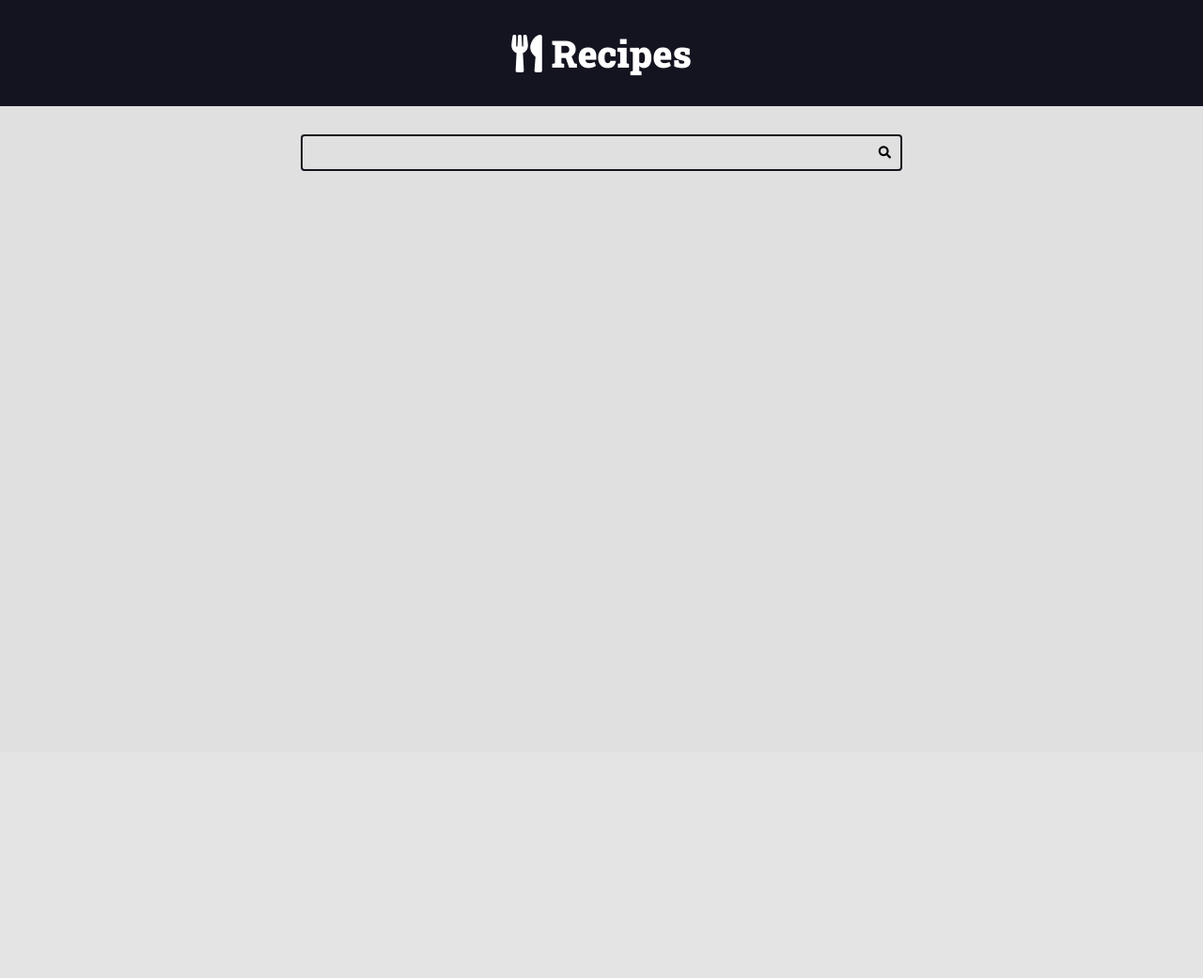
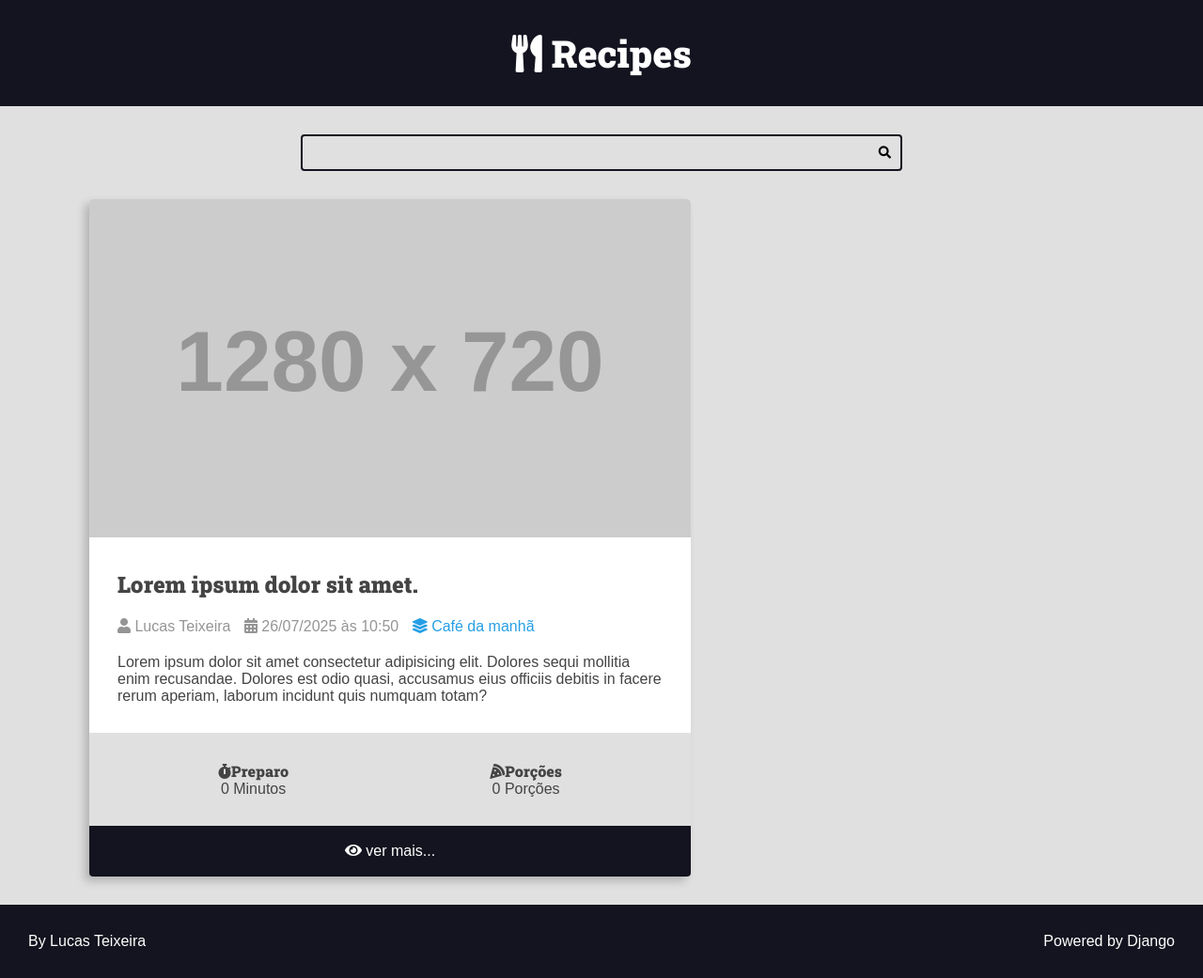
Before and after one commit to lucascode-teixeira/recipe_website, a Django app: page / in a window 1280 px wide. Shown: the whole page at 94% size. Before the commit the page ends 182 px from the top, so only its background shows below. Run offline with Django 5.2, Linux system fonts and the light colour scheme; grey boxes labelled with a size stand in for pictures from a placeholder-image service; some libraries are stand-ins or nearby versions.

Commit message:
Criado novos arquivos e adicionado arquivos statics nas config do project

```diff
--- /dev/null
+++ b/base_static/global/css/global-style.css
@@ -0,0 +1,3 @@
+body {
+    background: red;
+}
--- a/project/settings.py
+++ b/project/settings.py
@@ -117,7 +117,10 @@ USE_TZ = True
 # Static files (CSS, JavaScript, Images)
 # https://docs.djangoproject.com/en/5.2/howto/static-files/
 
-STATIC_URL = 'static/'
+STATIC_URL = 'recipes/static/'
+STATICFILES_DIRS = [
+    BASE_DIR / 'base_static',
+]
 
 # Default primary key field type
 # https://docs.djangoproject.com/en/5.2/ref/settings/#default-auto-field
--- /dev/null
+++ b/recipes/static/recipes/css/styles.css
@@ -0,0 +1,227 @@
+:root {
+    --color-primary: #269fe6;
+    --color-primary-hover: #2086c2;
+    --color-primary-dark: #13141f;
+    --color-primary-dark-hover: #212336;
+    --color-primary-light: #d4ecfa;
+    --color-primary-light-hover: #bdd8e7;
+
+    --color-white: #fff;
+    --color-black: #000;
+
+    --color-dark-text: #444;
+    --color-info-light: #cce5ff;
+    --color-debug-light: #cce5ff;
+    --color-success-light: #d4edda;
+    --color-alert-light: #fff3cd;
+    --color-warning-light: #fff3cd;
+    --color-error-light: #f8d7da;
+
+    --color-info-dark: #4d86c4;
+    --color-debug-dark: #4d86c4;
+    --color-success-dark: #4a9c5d;
+    --color-alert-dark: #927f40;
+    --color-warning-dark: #927f40;
+    --color-error-dark: #da525d;
+
+    --color-gray-0: #f9f9f9;
+    --color-gray-1: #e0e0e0;
+    --color-gray-2: #c7c7c7;
+    --color-gray-3: #aeaeae;
+    --color-gray-4: #959595;
+    --color-gray-5: #7d7d7d;
+    --color-gray-6: #646464;
+    --color-gray-7: #4b4b4b;
+    --color-gray-8: #323232;
+    --color-gray-9: #191919;
+
+    --font-primary: sans-serif;
+    --font-headings: 'Roboto Slab', serif;
+
+    --spacing-gutter-medium: 3rem;
+    --spacing-gutter-large: 4rem;
+}
+
+* {
+    padding: 0;
+    margin: 0;
+    box-sizing: border-box;
+}
+
+html {
+    font-size: 62.5%;
+}
+
+body {
+    font-size: 1.6rem;
+    font-family: var(--font-primary);
+    background: var(--color-gray-1);
+    color: var(--color-dark-text);
+}
+
+h1,
+h2,
+h3,
+h4,
+h5,
+h6 {
+    font-family: var(--font-headings);
+}
+
+.main-header-container {
+    background: var(--color-primary-dark);
+}
+
+.container {
+    max-width: 115rem;
+    margin: 0 auto;
+    padding: var(--spacing-gutter-medium);
+}
+
+.main-logo {
+    font-size: 4rem;
+    color: var(--color-white);
+    text-decoration: none;
+    display: flex;
+    flex-flow: row nowrap;
+    align-items: center;
+    justify-content: center;
+    width: fit-content;
+    margin: 0 auto;
+}
+
+.main-logo-icon {
+    margin-right: 1rem;
+}
+.search-container {
+
+}
+.search-form {
+    border: .2rem solid var(--color-primary-dark);
+    max-width: 64rem;
+    margin: 0 auto;
+    border-radius: .4rem;
+    position: relative;
+    transition: all 270ms ease-in-out;
+}
+.search-input,
+.search-button {
+    border: none;
+    background: none;
+    outline: none;
+    padding: 1rem;
+    transition: all 270 ease-in-out;
+}
+.search-input {
+    width: 100%;
+    padding-right: 3rem;
+}
+.search-button {
+    position: absolute;
+    top: 0;
+    right: 0;
+}
+.search-button:focus {
+    outline: 1px solid var(--color-primary);
+    background: rgb(0, 0, 0, .09);
+}
+.search-form:focus-within {
+    border-color: var(--color-primary);
+    background: var(--color-white);
+}
+.search-form:focus-within .search-button {
+    color: var(--color-primary);
+}
+.main-content {
+    padding-top: 0;
+}
+.main-content-list {
+    display: grid;
+    grid-template-columns: repeat(auto-fit, minmax(330px, 1fr));
+    gap: var(--spacing-gutter-large);
+}
+.recipe {
+    background: var(--color-white);
+    box-shadow: -5px 5px 10px rgba(0, 0, 0, .2);
+    transform: scale(1);
+    transition: all 300ms ease-in-out;
+    border-radius: .4rem;
+    overflow: hidden;
+}
+.recipe img {
+    max-width: 100%;
+}
+.recipe-list-item {
+    max-width: 64rem;
+}
+.recipe-list-item:hover {
+    transform: scale(1.02);
+    box-shadow: -8px 8px 18px rgba(0, 0, 0, .25);
+}
+.recipe-title-container {
+    padding: var(--spacing-gutter-medium);
+    padding-bottom: 2rem;
+}
+.recipe-author {
+    padding: 0 var(--spacing-gutter-medium);
+}
+.recipe-content {
+    padding: var(--spacing-gutter-medium);
+    padding-top: 2rem;
+}
+.recipe-author-item {
+    color: var(--color-gray-4);
+    margin-right: 1rem;
+}
+.recipe-author a {
+    color: var(--color-primary);
+    transition: all 300ms ease-in-out;
+    text-decoration: none;
+}
+.recipe-author a:hover {
+    color: var(--color-primary-dark);
+}
+.recipe-meta-container {
+    display: flex;
+    flex-flow: row nowrap;
+    padding: var(--spacing-gutter-medium);
+    background: var(--color-gray-1);
+}
+.recipe-meta {
+    display: flex;
+    flex-flow: column nowrap;
+    flex-shrink: 1;
+    flex-grow: 1;
+    text-align: center;
+}
+.recipe-meta-title {
+    font-size: 1.6rem;
+}
+.recipe-footer a {
+    background: var(--color-primary-dark);
+    display: block;
+    color: var(--color-white);
+    text-decoration: none;
+    text-align: center;
+    padding: 1.8rem var(--spacing-gutter-medium);
+    transition: all 300ms ease-in-out;
+}
+.recipe-footer a:hover {
+    filter: brightness(2);
+}
+.main-footer {
+    display: flex;
+    align-items: center;
+    justify-content: space-between;
+    background: var(--color-primary-dark);
+    color: var(--color-white);
+    padding: var(--spacing-gutter-medium);
+}
+.main-footer a {
+    color: var(--color-white);
+    text-decoration: none;
+    transition: all 300ms ease-in-out;
+}
+.main-footer a:hover {
+    filter: brightness(.8);
+}
--- a/recipes/templates/recipes/pages/index.html
+++ b/recipes/templates/recipes/pages/index.html
@@ -2,14 +2,13 @@
 
 <body>
     {% include "recipes/partials/header.html" %}
+    {% include "recipes/partials/search.html" %}
 
-    <div class="search-container">
-        <div class="container">
-            <form action="" class="search-form">
-                <input type="search" class="search-input" name="search">
-                <button type="subimit" class="search-button"><i class="fas fa-search"></i></button>
-            </form>
+    <main class="main-content-container">
+        <div class="main-content main-content-list container">
+            {% include "recipes/partials/recipe.html" %}
         </div>
-    </div>
+    </main>
+    {% include "recipes/partials/footer.html" %}
 </body>
 </html>
--- /dev/null
+++ b/recipes/templates/recipes/partials/footer.html
@@ -0,0 +1,8 @@
+<footer class="main-footer">
+    <div class="developer">
+            <a href="https://github.com/lucascode-teixeira/recipe_website" target="_blank" rel="noreferrer noopener">By Lucas Teixeira</a>
+    </div>
+    <div class="powered">
+            <a href="https://www.djangoproject.com/" target="_blank" rel="noreferrer noopener">Powered by Django</a>
+    </div>
+</footer>
--- a/recipes/templates/recipes/partials/head.html
+++ b/recipes/templates/recipes/partials/head.html
@@ -1,3 +1,4 @@
+{% load static %}
 <!DOCTYPE html>
 <html lang="pt-br">
 
@@ -16,140 +17,7 @@
     <link rel="preconnect" href="https://fonts.googleapis.com">
     <link rel="preconnect" href="https://fonts.gstatic.com" crossorigin>
     <link href="https://fonts.googleapis.com/css2?family=Roboto+Slab:wght@900&display=swap" rel="stylesheet">
+    <link rel="stylesheet" href="{% static 'recipes/css/styles.css' %}">
+    <!--<link rel="stylesheet" href="{% static 'global/css/global-style.css' %}">-->
     <title>Recipes</title>
-    <style>
-        :root {
-            --color-primary: #269fe6;
-            --color-primary-hover: #2086c2;
-            --color-primary-dark: #13141f;
-            --color-primary-dark-hover: #212336;
-            --color-primary-light: #d4ecfa;
-            --color-primary-light-hover: #bdd8e7;
-
-            --color-white: #fff;
-            --color-black: #000;
-
-            --color-dark-text: #444;
-            --color-info-light: #cce5ff;
-            --color-debug-light: #cce5ff;
-            --color-success-light: #d4edda;
-            --color-alert-light: #fff3cd;
-            --color-warning-light: #fff3cd;
-            --color-error-light: #f8d7da;
-
-            --color-info-dark: #4d86c4;
-            --color-debug-dark: #4d86c4;
-            --color-success-dark: #4a9c5d;
-            --color-alert-dark: #927f40;
-            --color-warning-dark: #927f40;
-            --color-error-dark: #da525d;
-
-            --color-gray-0: #f9f9f9;
-            --color-gray-1: #e0e0e0;
-            --color-gray-2: #c7c7c7;
-            --color-gray-3: #aeaeae;
-            --color-gray-4: #959595;
-            --color-gray-5: #7d7d7d;
-            --color-gray-6: #646464;
-            --color-gray-7: #4b4b4b;
-            --color-gray-8: #323232;
-            --color-gray-9: #191919;
-
-            --font-primary: sans-serif;
-            --font-headings: 'Roboto Slab', serif;
-
-            --spacing-gutter-medium: 3rem;
-            --spacing-gutter-large: 4rem;
-        }
-
-        * {
-            padding: 0;
-            margin: 0;
-            box-sizing: border-box;
-        }
-
-        html {
-            font-size: 62.5%;
-        }
-
-        body {
-            font-size: 1.6rem;
-            font-family: var(--font-primary);
-            background: var(--color-gray-1);
-        }
-
-        h1,
-        h2,
-        h3,
-        h4,
-        h5,
-        h6 {
-            font-family: var(--font-headings);
-        }
-
-        .main-header-container {
-            background: var(--color-primary-dark);
-        }
-
-        .container {
-            max-width: 115rem;
-            margin: 0 auto;
-            padding: var(--spacing-gutter-medium);
-        }
-
-        .main-logo {
-            font-size: 4rem;
-            color: var(--color-white);
-            text-decoration: none;
-            display: flex;
-            flex-flow: row nowrap;
-            align-items: center;
-            justify-content: center;
-            width: fit-content;
-            margin: 0 auto;
-        }
-
-        .main-logo-icon {
-            margin-right: 1rem;
-        }
-        .search-container {
-
-        }
-        .search-form {
-            border: .2rem solid var(--color-primary-dark);
-            max-width: 64rem;
-            margin: 0 auto;
-            border-radius: .4rem;
-            position: relative;
-            transition: all 270ms ease-in-out;
-        }
-        .search-input,
-        .search-button {
-            border: none;
-            background: none;
-            outline: none;
-            padding: 1rem;
-            transition: all 270 ease-in-out;
-        }
-        .search-input {
-            width: 100%;
-            padding-right: 3rem;
-        }
-        .search-button {
-            position: absolute;
-            top: 0;
-            right: 0;
-        }
-        .search-button:focus {
-            outline: 1px solid var(--color-primary);
-            background: rgb(0, 0, 0, .09);
-        }
-        .search-form:focus-within {
-            border-color: var(--color-primary);
-            background: var(--color-white);
-        }
-        .search-form:focus-within .search-button {
-            color: var(--color-primary);
-        }
-    </style>
 </head>
--- /dev/null
+++ b/recipes/templates/recipes/partials/recipe.html
@@ -0,0 +1,47 @@
+<div class="recipe recipe-list-item">
+    <div class="recipe-cover">
+        <img src="https://placehold.co/1280x720/269fe6/png" alt="temporary">
+    </div>
+    <div class="recipe-title-container">
+        <h2 class="recipe-title">Lorem ipsum dolor sit amet.</h2>
+    </div>
+    <div class="recipe-author">
+        <span class="recipe-author-item">
+            <i class="fas fa-user"></i>
+            Lucas Teixeira
+        </span>
+        <span class="recipe-author-item">
+            <i class="fas fa-calendar-alt"></i>
+            26/07/2025 às 10:50
+        </span>
+        <span class="recipe-author-item">
+            <a href="/recipes/category/cafe-da-manha/">
+                <i class="fas fa-layer-group"></i>
+                <span>Café da manhã</span>
+            </a>
+        </span>
+    </div>
+    <div class="recipe-content">
+        <p>Lorem ipsum dolor sit amet consectetur adipisicing elit. Dolores sequi mollitia enim recusandae. Dolores est odio quasi, accusamus eius officiis debitis in facere rerum aperiam, laborum incidunt quis numquam totam?</p>
+    </div>
+    <div class="recipe-meta-container">
+        <div class="recipe-meta recipe-preparation">
+            <h3 class="recipe-meta-title"><i class="fas fa-stopwatch"></i>Preparo</h3>
+            <div class="recipe-meta-text">
+                0 Minutos
+            </div>
+        </div>
+        <div class="recipe-meta recipe-servings">
+            <h3 class="recipe-meta-title"><i class="fas fa-pizza-slice"></i>Porções</h3>
+            <div class="recipe-meta-text">
+                0 Porções
+            </div>
+        </div>
+    </div>
+    <footer class="recipe-footer">
+        <a class="recipe-read-more button button-dark button-full-width" href="/recipes/3/">
+            <i class="fas fa-eye"></i>
+            <span>ver mais...</span>
+        </a>
+    </footer>
+</div>
--- /dev/null
+++ b/recipes/templates/recipes/partials/search.html
@@ -0,0 +1,8 @@
+<div class="search-container">
+    <div class="container">
+        <form action="" class="search-form">
+            <input type="search" class="search-input" name="search">
+            <button type="subimit" class="search-button"><i class="fas fa-search"></i></button>
+        </form>
+    </div>
+</div>
```
Also changed, not shown: project/base_templates/global/home.html (deleted, +0 -11 lines).
